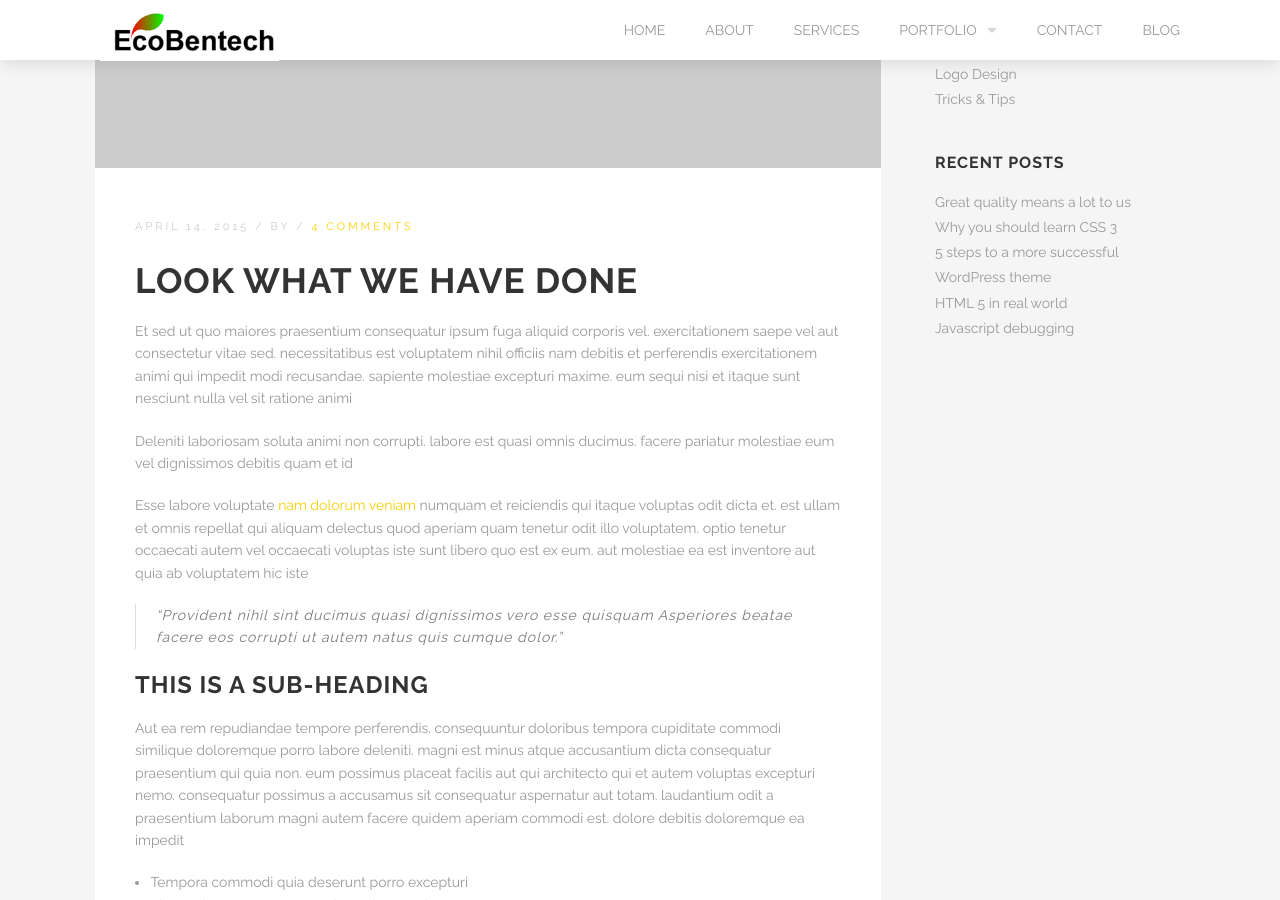
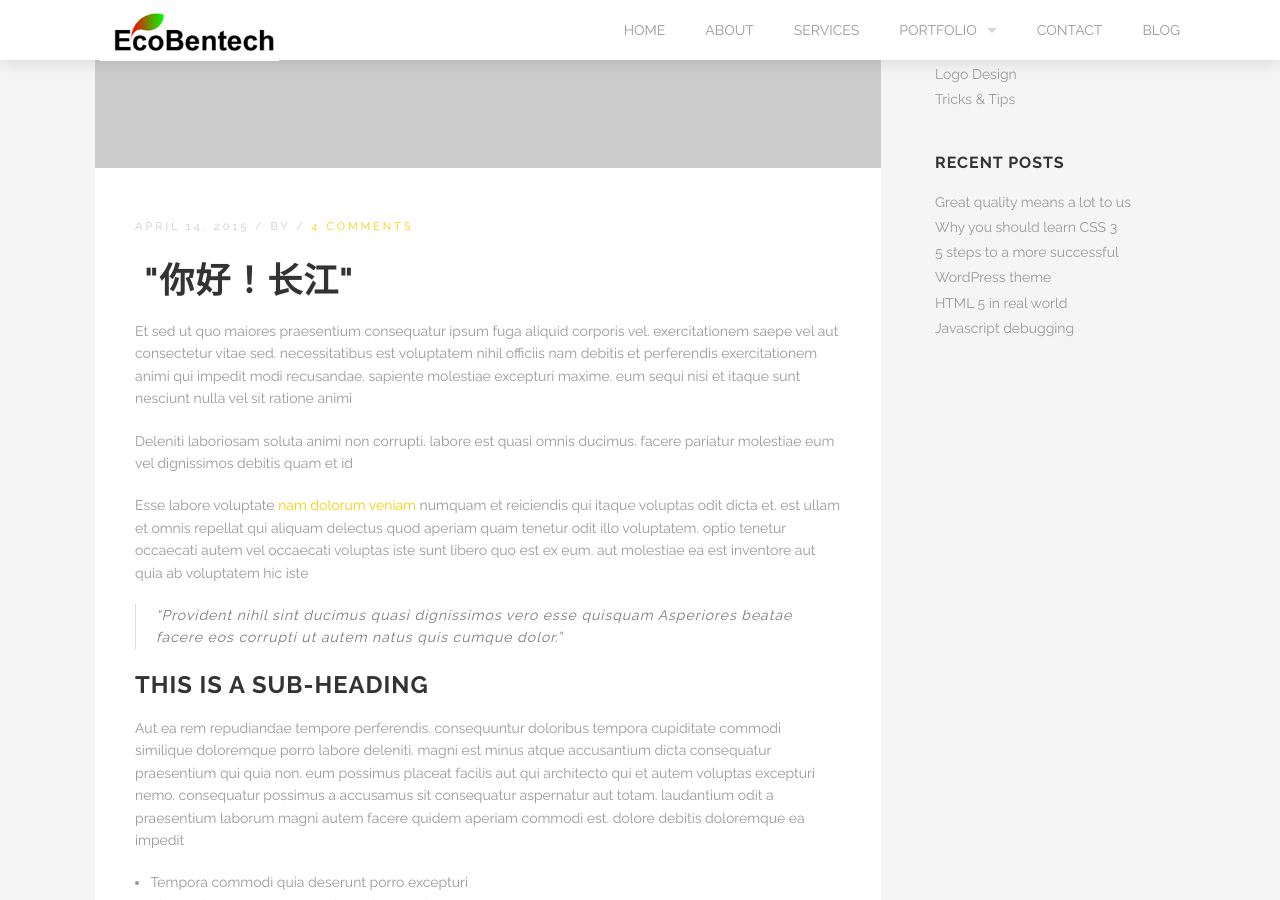
Before and after one commit to braveheart007/braveheart007.github.io, a Jekyll site: the page built from _posts/2015-04-14-look-what-we-have-done.markdown, in a window 1280 px wide and 900 px high, scrolled down 828 px. Built offline with Jekyll 4.4.1, drawn with Linux system fonts in a browser that asks for light colours; some of the changed text lies outside the part shown.

Commit message:
Update 2015-04-14-look-what-we-have-done.markdown

```diff
--- a/_posts/2015-04-14-look-what-we-have-done.markdown
+++ b/_posts/2015-04-14-look-what-we-have-done.markdown
@@ -1,7 +1,7 @@
 ---
 layout: post
-title:  Look what we have done
-date:   2015-04-14 10:52:12
+title:  "你好！长江"
+date:   2015-04-14 10:52:12
 images: images/@stock/blog-1.jpg
 excerpt:
   Iste neque doloribus dolor quis ad sit dolores dolor sit perferendis. nemo in rerum ducimus possimus aspernatur quas est. dolorem eaque vel id quasi voluptatem eligendi rerum et quo ut. fuga qui ea voluptates sunt
```
